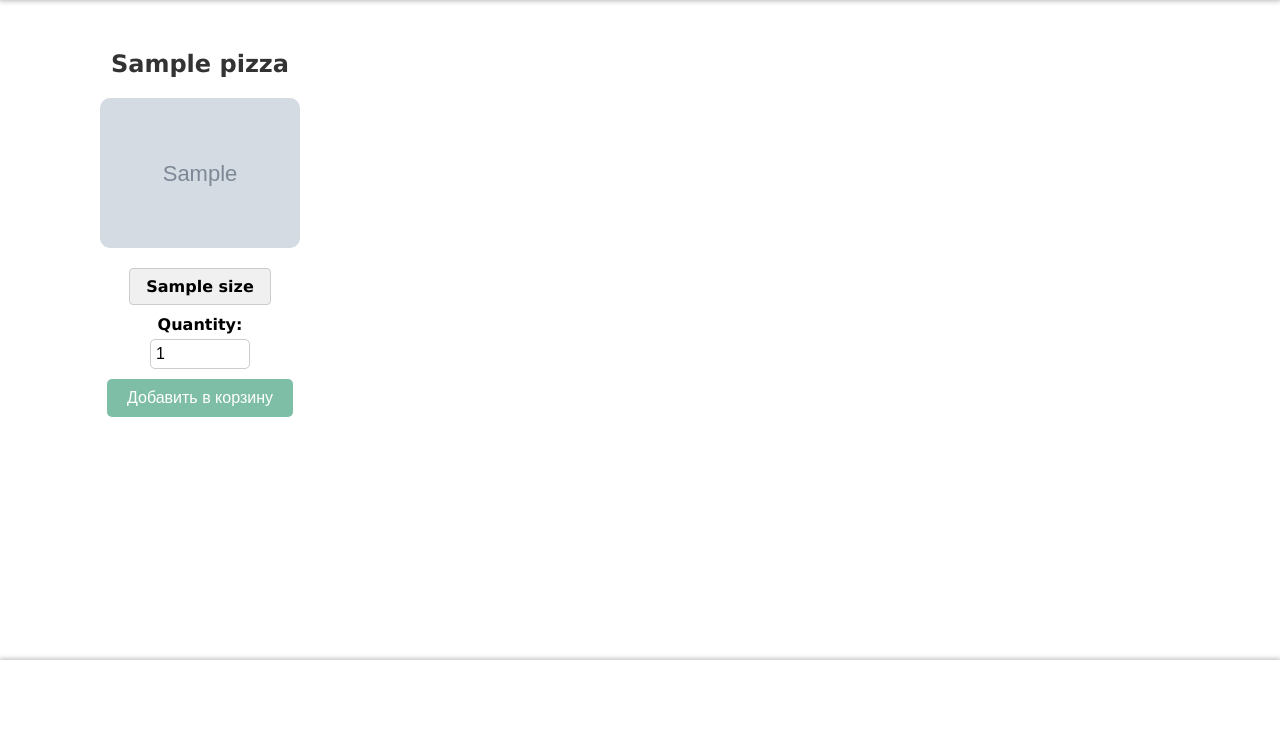
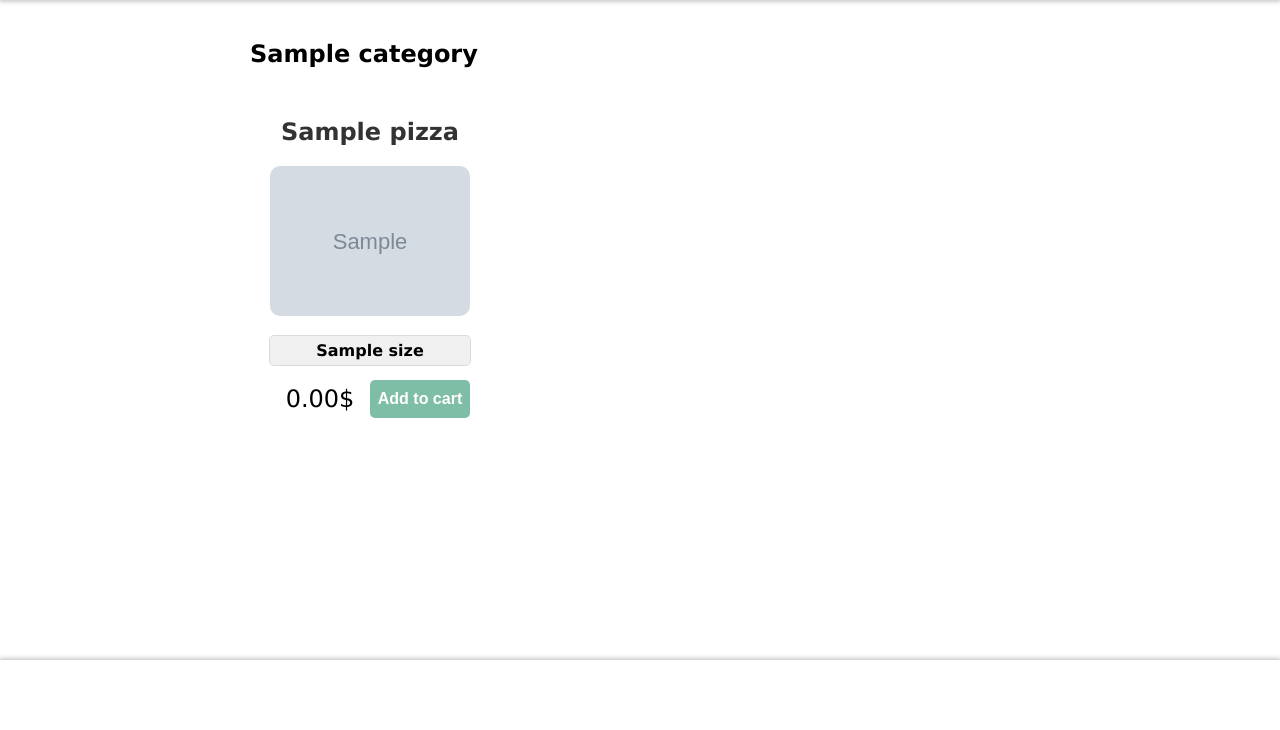
Before and after one commit to osha890/pizzaDelivery, a Django app: page / in a window 1280 px wide. Shown: the part 70-800 px from the top of the page. Run offline with Django 5.2, Linux system fonts and the light colour scheme; tables that the repository leaves empty hold one stand-in row (values such as "Sample post"); grey boxes marked "Sample" are stand-in pictures.

Commit message:
polwkseg

```diff
--- a/cart/forms.py
+++ b/cart/forms.py
@@ -17,7 +17,7 @@ class AddToCartForm(forms.Form):
         choices=get_sizes(),
         widget=forms.RadioSelect
     )
-    quantity = forms.IntegerField(min_value=1, initial=1)
+    # quantity = forms.IntegerField(min_value=1, initial=1)
     pizza_id = forms.IntegerField(widget=forms.HiddenInput())
 
 
--- a/pizzaDelivery/views.py
+++ b/pizzaDelivery/views.py
@@ -1,7 +1,7 @@
 from django.http import JsonResponse
 from django.shortcuts import render, redirect
 from django.utils import timezone
-from pizza.models import Pizza, Size
+from pizza.models import Pizza, Size, Category
 from cart.forms import AddToCartForm
 
 from cart.models import Cart, CartItem
@@ -12,17 +12,17 @@ def pizza_list_view(request):
         if request.user.is_authenticated:
             pizza_id = int(request.POST.get('pizza_id'))
             size_id = int(request.POST.get('size'))
-            quantity = int(request.POST.get('quantity'))
+            # quantity = int(request.POST.get('quantity'))
             cart, created = Cart.objects.get_or_create(user=request.user, defaults={'created_at': timezone.now()})
 
             cart_item, created = CartItem.objects.get_or_create(cart=cart, pizza_id=pizza_id, size=Size.objects.get(id=size_id), defaults={
-                'quantity': quantity,
+                'quantity': 1,
                 'first_added_at': timezone.now(),
                 'last_edited_at': timezone.now()
             })
 
             if not created:
-                cart_item.quantity += quantity
+                cart_item.quantity += 1
                 cart_item.last_edited_at = timezone.now()
                 cart_item.save()
 
@@ -32,11 +32,11 @@ def pizza_list_view(request):
             # return redirect('login')
             return JsonResponse({'status': 'error', 'message': 'User not authenticated'})
     elif request.method == 'GET':
-        pizzas = Pizza.objects.all()
+        cats = Category.objects.all()
         form = AddToCartForm()
         context = {
             'title': 'Home page',
-            'pizzas': pizzas,
+            'cats': cats,
             'form': form,
         }
         return render(request, 'pizza_list.html', context)
--- a/static/css/style.css
+++ b/static/css/style.css
@@ -158,13 +158,21 @@ main {
 
 .list-container {
     /* border: 2px solid tomato; */
-    margin: 0 80px;
+    margin: 0 250px;
+}
+
+.cat-container {
     display: grid;
-    grid-template-columns: repeat(5,1fr);
-    column-gap: 20px;
+    grid-template-columns: repeat(3,1fr);
+    column-gap: 40px;
+}
+
+.cat {
+    margin-top: 40px;
 }
 
 .pizza-item {
+    /* border: 1px solid salmon; */
     border-radius: 10px;
     padding: 20px;
     margin: 20px 0;
@@ -199,10 +207,48 @@ main {
     margin-bottom: 15px;
 }
 
+
 .add-to-cart-form {
+    width: 100%;
     display: flex;
     flex-direction: column;
     align-items: center;
+}
+
+
+.add-to-cart-form .size-button-container {
+    width: 100%;
+    display: flex;
+    gap: 10px;
+    margin-bottom: 20px;
+}
+
+.size-button {
+    flex: 1;
+}
+
+/* Скрыть стандартные радио кнопки */
+.hidden-radio {
+    display: none;
+}
+
+/* Стилизация кнопочного вида для радио кнопок */
+.radio-button-label {
+    display: flex;
+    height: 100%;
+    justify-content: center;
+    align-items: center;
+    background-color: #f0f0f0;
+    outline: 1px solid #dadada;
+    border-radius: 4px;
+    cursor: pointer;
+}
+
+/* Стилизация выбранной радио кнопки */
+.hidden-radio:checked + .radio-button-label {
+    background-color: var(--main-cl);
+    color: white;
+    outline-color: var(--main-cl);
 }
 
 .add-to-cart-form label, .pizza-item .label {
@@ -223,13 +269,31 @@ main {
     width: 100px;
 }
 
+.form-bottom {
+    width: 100%;
+    display: flex;
+}
+
+.form-bottom .price, .add-to-cart-button {
+    flex: 1;
+}
+
+.form-bottom .price {
+    display: flex;
+    justify-content: center;
+    align-items: center;
+    font-size: 24px;
+}
+
 .add-to-cart-button {
     background-color: var(--main-l-cl);
     color: #fff;
     border: none;
-    padding: 10px 20px;
+    width: 100%;
+    padding: 10px 0;
     border-radius: 5px;
     font-size: 16px;
+    font-weight: bold;
     cursor: pointer;
     transition: background-color 0.3s ease;
 }
@@ -381,26 +445,3 @@ main {
 
 
 /* ------------------------------------------------ */
-
-/* Скрыть стандартные радио кнопки */
-.hidden-radio {
-    display: none;
-}
-
-/* Стилизация кнопочного вида для радио кнопок */
-.radio-button-label {
-    display: inline-block;
-    padding: 8px 16px;
-    background-color: #f0f0f0;
-    border: 1px solid #ccc;
-    border-radius: 4px;
-    cursor: pointer;
-    margin-right: 10px; /* Для отступа между кнопками */
-}
-
-/* Стилизация выбранной радио кнопки */
-.hidden-radio:checked + .radio-button-label {
-    background-color: #4CAF50;
-    color: white;
-    border-color: #4CAF50;
-}
--- a/templates/pizza_list.html
+++ b/templates/pizza_list.html
@@ -8,7 +8,10 @@
 {% block main %}
     <div id="response-message"></div>
     <div class="list-container">
-        {% for pizza in pizzas %}
+        {% for cat in cats %}
+            <h2 class="cat">{{ cat }}</h2>
+            <div class="cat-container">
+                {% for pizza in cat.pizza_set.all %}
                 <div class="pizza-item">
                     <div class="pizza-name">{{ pizza.name }}</div>
                     {% if pizza.image %}
@@ -19,16 +22,25 @@
                     <form method="post" class="add-to-cart-form" id="add-to-cart-form">
                         {% csrf_token %}
 
+                        <div class="size-button-container">
                             {% for value, label in form.size.field.choices %}
-                    <input type="radio" id="id_size_{{ forloop.counter }}_{{ forloop.parentloop.counter }}" name="size" value="{{ value }}" required class="hidden-radio">
-                    <label for="id_size_{{ forloop.counter }}_{{ forloop.parentloop.counter }}" class="radio-button-label">{{ label }}</label>
+                                <div class="size-button">
+                                    <input type="radio" id="id_size_{{ forloop.counter }}_{{ forloop.parentloop.counter }}_{{ forloop.parentloop.parentloop.counter }}" name="size" value="{{ value }}" required class="hidden-radio">
+                                    <label for="id_size_{{ forloop.counter }}_{{ forloop.parentloop.counter }}_{{ forloop.parentloop.parentloop.counter }}" class="radio-button-label">{{ label }}</label>
+                                </div>
                             {% endfor %}
+                        </div>
 
-                {{ form.quantity.label_tag }} {{ form.quantity }}
+                        <!-- {{ form.quantity.label_tag }} {{ form.quantity }} -->
 
                         <input type="hidden" name="pizza_id" value="{{ pizza.id }}">
-                <button type="submit" class="add-to-cart-button">Добавить в корзину</button>
+                        <div class="form-bottom">
+                            <div class="price">0.00$</div>
+                            <button type="submit" class="add-to-cart-button">Add to cart</button>
+                        </div>
                     </form>
+                </div>
+                {% endfor %}
             </div>
         {% endfor %}
     </div>
```
Lines whose indentation alone changed are shown as unchanged.
